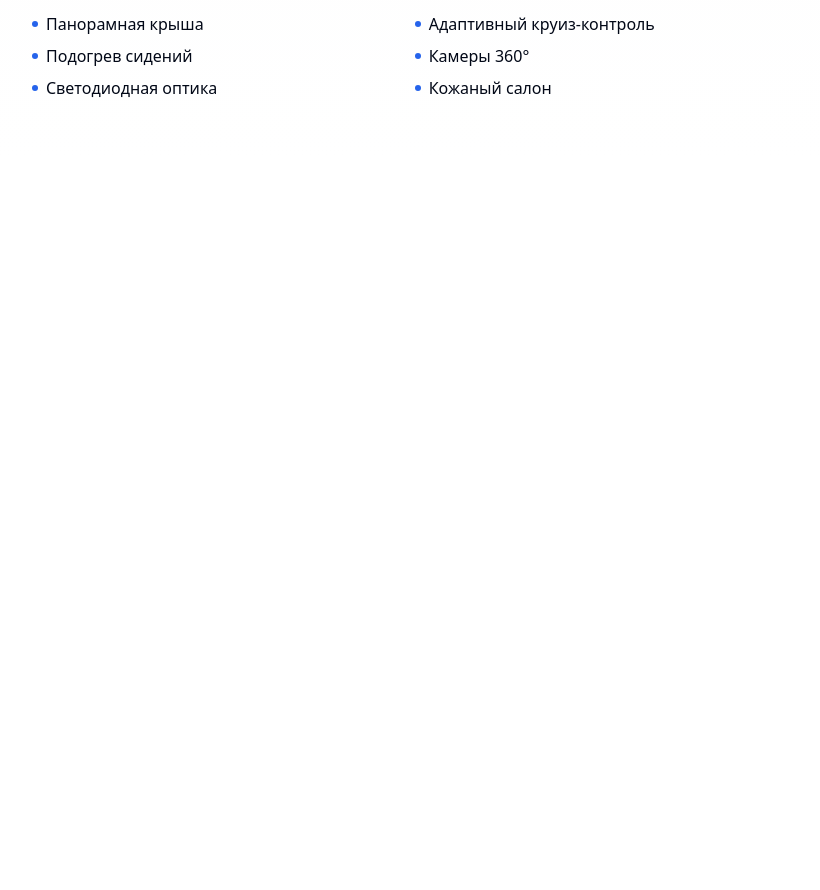
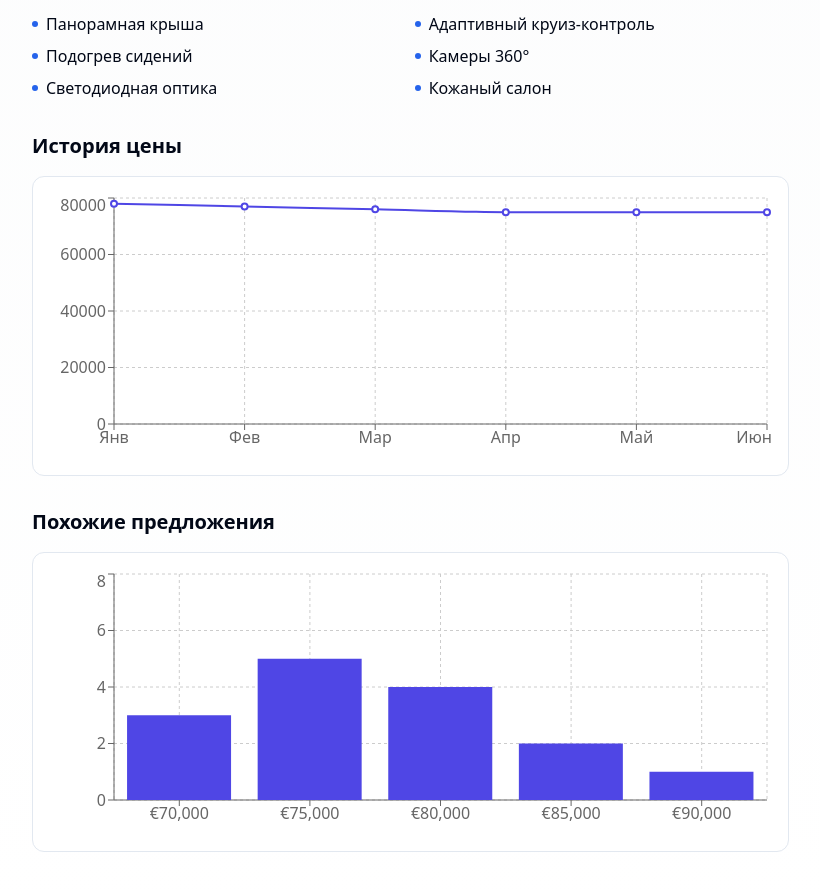
Before and after one commit to DimDeych/car-price-tracker, a React (Vite) app: page /listing/1 in a window 1280 px wide. Shown: the part 1180-2070 px from the top of the page, without its empty margins (32-852 px from the left). Before the commit the page ends 1344 px from the top, so only its background shows below. Built offline with nearby package versions, Linux system fonts and the light colour scheme.

Commit message:
Add listing analytics
Add analytics to the listing page.

```diff
--- a/src/pages/Listing.tsx
+++ b/src/pages/Listing.tsx
@@ -2,6 +2,17 @@
 import { Navigation } from "@/components/Navigation";
 import { Heart } from "lucide-react";
 import { useState } from "react";
+import {
+  BarChart,
+  Bar,
+  XAxis,
+  YAxis,
+  CartesianGrid,
+  Tooltip,
+  ResponsiveContainer,
+  LineChart,
+  Line,
+} from "recharts";
 
 const Listing = () => {
   const [isFavorite, setIsFavorite] = useState(false);
@@ -36,6 +47,24 @@ const Listing = () => {
       rating: 4.8
     }
   };
+
+  // Примерные данные для графиков
+  const priceHistoryData = [
+    { month: "Янв", price: 78000 },
+    { month: "Фев", price: 77000 },
+    { month: "Мар", price: 76000 },
+    { month: "Апр", price: 75000 },
+    { month: "Май", price: 75000 },
+    { month: "Июн", price: 75000 },
+  ];
+
+  const similarListingsData = [
+    { price: 70000, count: 3 },
+    { price: 75000, count: 5 },
+    { price: 80000, count: 4 },
+    { price: 85000, count: 2 },
+    { price: 90000, count: 1 },
+  ];
 
   return (
     <div className="min-h-screen bg-gradient-to-b from-gray-50 to-white">
@@ -100,6 +129,49 @@ const Listing = () => {
                   ))}
                 </div>
               </div>
+
+              {/* Аналитика */}
+              <div className="space-y-8">
+                <div>
+                  <h2 className="text-xl font-semibold mb-4">История цены</h2>
+                  <div className="bg-white p-4 rounded-xl border h-[300px]">
+                    <ResponsiveContainer width="100%" height="100%">
+                      <LineChart data={priceHistoryData}>
+                        <CartesianGrid strokeDasharray="3 3" />
+                        <XAxis dataKey="month" />
+                        <YAxis />
+                        <Tooltip />
+                        <Line
+                          type="monotone"
+                          dataKey="price"
+                          stroke="#4F46E5"
+                          strokeWidth={2}
+                        />
+                      </LineChart>
+                    </ResponsiveContainer>
+                  </div>
+                </div>
+
+                <div>
+                  <h2 className="text-xl font-semibold mb-4">Похожие предложения</h2>
+                  <div className="bg-white p-4 rounded-xl border h-[300px]">
+                    <ResponsiveContainer width="100%" height="100%">
+                      <BarChart data={similarListingsData}>
+                        <CartesianGrid strokeDasharray="3 3" />
+                        <XAxis dataKey="price" tickFormatter={(value) => `€${value.toLocaleString()}`} />
+                        <YAxis />
+                        <Tooltip
+                          formatter={(value, name) => [
+                            name === "count" ? `${value} объявл.` : `€${value.toLocaleString()}`,
+                            name === "count" ? "Количество" : "Цена"
+                          ]}
+                        />
+                        <Bar dataKey="count" fill="#4F46E5" />
+                      </BarChart>
+                    </ResponsiveContainer>
+                  </div>
+                </div>
+              </div>
             </div>
 
             {/* Сайдбар с контактами */}
```
